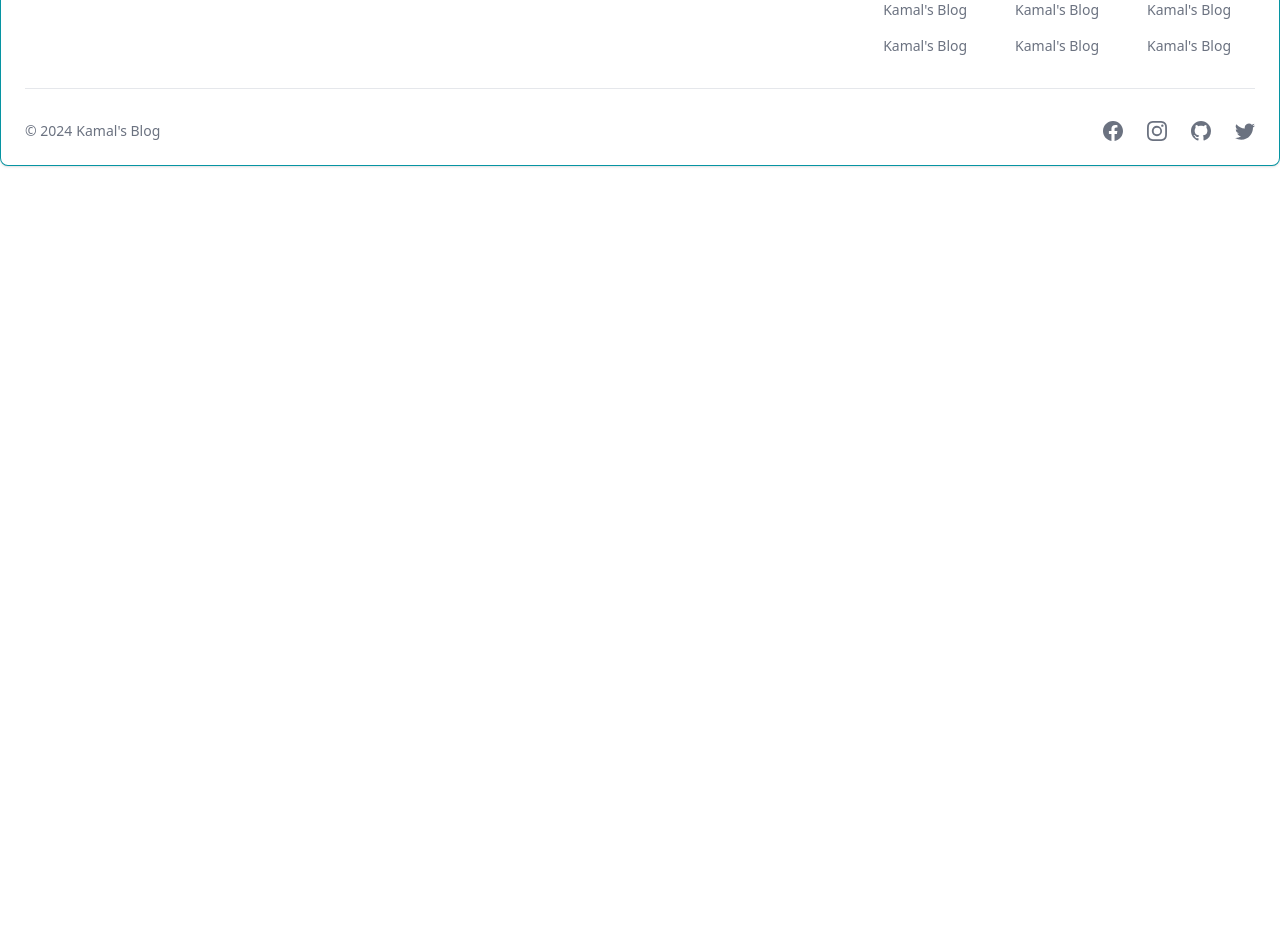
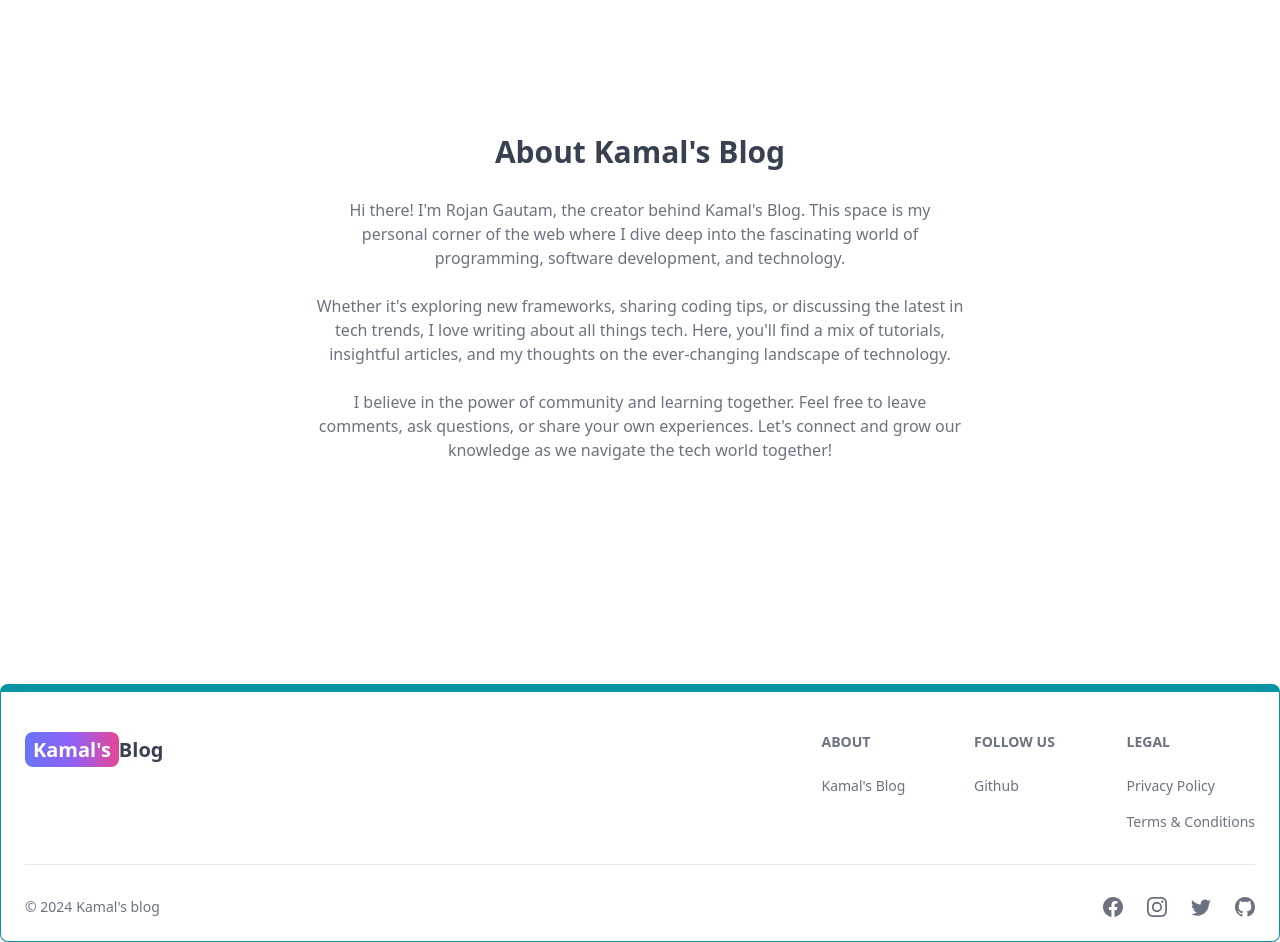
Before and after one commit to this-iskamal/BLOG-APP, a React (Vite) app in the folder client/: page /about in a window 1280 px wide. Shown: the part 180-1122 px from the top of the page. Before the commit the page ends 800 px from the top, so only its background shows below. Built offline with nearby package versions, Linux system fonts and the light colour scheme; no server answers.

Commit message:
complete search page, project page and about page

```diff
--- a/client/src/App.jsx
+++ b/client/src/App.jsx
@@ -15,6 +15,7 @@ import CreatePost from "./pages/CreatePost";
 import UpdatePost from "./pages/UpdatePost";
 import PostPage from "./pages/PostPage";
 import ScrollToTop from "./components/ScrollToTop";
+import Search from "./pages/Search";
 
 export default function App() {
   return (
@@ -26,6 +27,8 @@ export default function App() {
         <Route path="/about" element={<About />} />
         <Route path="/sign-up" element={<SignUp />} />
         <Route path="/sign-in" element={<SignIn />} />
+        <Route path="/search" element={<Search />} />
+
         <Route path="/post/:postSlug" element={<PostPage />} />
         <Route element={<PrivateRoute />}>
           <Route path="/dashboard" element={<Dashboard />} />
--- a/client/src/components/Footer.jsx
+++ b/client/src/components/Footer.jsx
@@ -1,9 +1,13 @@
 import { Footer } from "flowbite-react";
-import React from "react";
 import { Link } from "react-router-dom";
-import { BsFacebook, BsInstagram, BsTwitter, BsGithub } from "react-icons/bs";
-
-function FooterCom() {
+import {
+  BsFacebook,
+  BsInstagram,
+  BsTwitter,
+  BsGithub,
+  BsDribbble,
+} from "react-icons/bs";
+export default function FooterCom() {
   return (
     <Footer container className="border border-t-8 border-teal-500">
       <div className="w-full max-w-7xl mx-auto">
@@ -19,38 +23,36 @@ function FooterCom() {
               Blog
             </Link>
           </div>
-          <div className="grid grid-cols-2 gap-8  mt-4 sm:grid-cols-3 sm:gap-6">
+          <div className="grid grid-cols-2 gap-8 mt-4 sm:grid-cols-3 sm:gap-6">
             <div>
               <Footer.Title title="About" />
               <Footer.LinkGroup col>
-                <Footer.Link href="/" target="_blank" rel="noopener noreferrer">
-                  Kamal's Blog
-                </Footer.Link>
-                <Footer.Link href="/" target="_blank" rel="noopener noreferrer">
+                <Footer.Link
+                  href="/about"
+                  target="_blank"
+                  rel="noopener noreferrer"
+                >
                   Kamal's Blog
                 </Footer.Link>
               </Footer.LinkGroup>
             </div>
             <div>
-              <Footer.Title title="About" />
+              <Footer.Title title="Follow us" />
               <Footer.LinkGroup col>
-                <Footer.Link href="/" target="_blank" rel="noopener noreferrer">
-                  Kamal's Blog
-                </Footer.Link>
-                <Footer.Link href="/" target="_blank" rel="noopener noreferrer">
-                  Kamal's Blog
+                <Footer.Link
+                  href="https://github.com/this-iskamal"
+                  target="_blank"
+                  rel="noopener noreferrer"
+                >
+                  Github
                 </Footer.Link>
               </Footer.LinkGroup>
             </div>
             <div>
-              <Footer.Title title="About" />
+              <Footer.Title title="Legal" />
               <Footer.LinkGroup col>
-                <Footer.Link href="/" target="_blank" rel="noopener noreferrer">
-                  Kamal's Blog
-                </Footer.Link>
-                <Footer.Link href="/" target="_blank" rel="noopener noreferrer">
-                  Kamal's Blog
-                </Footer.Link>
+                <Footer.Link href="#">Privacy Policy</Footer.Link>
+                <Footer.Link href="#">Terms &amp; Conditions</Footer.Link>
               </Footer.LinkGroup>
             </div>
           </div>
@@ -59,19 +61,26 @@ function FooterCom() {
         <div className="w-full sm:flex sm:items-center sm:justify-between">
           <Footer.Copyright
             href="#"
-            by="Kamal's Blog"
+            by="Kamal's blog"
             year={new Date().getFullYear()}
           />
           <div className="flex gap-6 sm:mt-0 mt-4 sm:justify-center">
-            <Footer.Icon href="#" icon={BsFacebook} />
-            <Footer.Icon href="#" icon={BsInstagram} />
-            <Footer.Icon href="#" icon={BsGithub} />
-            <Footer.Icon href="#" icon={BsTwitter} />
+            <Footer.Icon
+              href="https://www.facebook.com/kamalgautam36808/"
+              icon={BsFacebook}
+            />
+            <Footer.Icon
+              href="https://www.instagram.com/ka_mal_gau_tam/"
+              icon={BsInstagram}
+            />
+            <Footer.Icon href="https://x.com/Gautam_Kamal_" icon={BsTwitter} />
+            <Footer.Icon
+              href="https://github.com/this-iskamal"
+              icon={BsGithub}
+            />
           </div>
         </div>
       </div>
     </Footer>
   );
 }
-
-export default FooterCom;
--- a/client/src/components/Header.jsx
+++ b/client/src/components/Header.jsx
@@ -1,5 +1,5 @@
-import React from "react";
-import { Link, useLocation } from "react-router-dom";
+import React, { useEffect,useState } from "react";
+import { Link, useLocation , useNavigate } from "react-router-dom";
 import {
   Avatar,
   Button,
@@ -17,9 +17,21 @@ import { signOutSuccess } from "../redux/user/userSlice";
 
 export default function Header() {
   const path = useLocation().pathname;
+  const location = useLocation();
+  const navigate = useNavigate();
   const dispatch = useDispatch();
   const { currentUser } = useSelector((state) => state.user);
   const { theme } = useSelector((state) => state.theme);
+  const [searchTerm, setSearchTerm] = useState("");
+
+
+  useEffect(()=>{
+    const urlParams = new URLSearchParams(location.search)
+    const searchTermFromUrl = urlParams.get("searchTerm")
+    if(searchTermFromUrl){
+      setSearchTerm(searchTermFromUrl)
+    }
+  },[location.search])
 
   const handlesignout = async () => {
     try {
@@ -37,6 +49,15 @@ export default function Header() {
     }
   };
 
+  const handlesubmit = (e) =>{
+    e.preventDefault();
+    const urlParams  = new URLSearchParams(location.search)
+    urlParams.set("searchTerm",searchTerm)
+    const searchQuery = urlParams.toString()
+    navigate(`/search?${searchQuery}`)
+
+  }
+
   return (
     <Navbar className="border-b-2">
       <Link
@@ -48,12 +69,14 @@ export default function Header() {
         </span>
         Blog
       </Link>
-      <form>
+      <form onSubmit={handlesubmit}>
         <TextInput
           type="text"
           placeholder="Search..."
           rightIcon={AiOutlineSearch}
           className="hidden lg:inline"
+          value={searchTerm}
+          onChange={(e) => setSearchTerm(e.target.value)}
         />
       </form>
       <Button className="w-12 h-10 lg:hidden" color="gray" pill>
--- a/client/src/pages/About.jsx
+++ b/client/src/pages/About.jsx
@@ -1,5 +1,26 @@
-import React from "react";
+export default function About() {
+  return (
+    <div className='min-h-screen flex items-center justify-center'>
+      <div className='max-w-2xl mx-auto p-3 text-center'>
+        <div>
+          <h1 className='text-3xl font font-semibold text-center my-7'>
+            About Kamal's Blog
+          </h1>
+          <div className='text-md text-gray-500 flex flex-col gap-6'>
+            <p>
+              Hi there! I'm Rojan Gautam, the creator behind Kamal's Blog. This space is my personal corner of the web where I dive deep into the fascinating world of programming, software development, and technology.
+            </p>
 
-export default function About() {
-  return <div>ABout</div>;
+            <p>
+              Whether it's exploring new frameworks, sharing coding tips, or discussing the latest in tech trends, I love writing about all things tech. Here, you'll find a mix of tutorials, insightful articles, and my thoughts on the ever-changing landscape of technology.
+            </p>
+
+            <p>
+              I believe in the power of community and learning together. Feel free to leave comments, ask questions, or share your own experiences. Let's connect and grow our knowledge as we navigate the tech world together!
+            </p>
+          </div>
+        </div>
+      </div>
+    </div>
+  );
 }
--- a/client/src/pages/Projects.jsx
+++ b/client/src/pages/Projects.jsx
@@ -1,9 +1,11 @@
-import React from 'react'
+import CallToAction from '../components/CallToAction';
 
 export default function Projects() {
   return (
-    <div>
-      Projects
+    <div className='min-h-screen max-w-2xl mx-auto flex justify-center items-center flex-col gap-6 p-3'>
+      <h1 className='text-3xl font-semibold'>Pojects</h1>
+      <p className='text-md text-gray-500'>Build fun and engaging projects while learning HTML, CSS, and JavaScript!</p>
+      <CallToAction />
     </div>
   )
 }
--- /dev/null
+++ b/client/src/pages/Search.jsx
@@ -0,0 +1,165 @@
+import { Button, Select, TextInput } from "flowbite-react";
+import React, { useEffect, useState } from "react";
+import { useLocation, useNavigate } from "react-router-dom";
+import PostCard from "../components/PostCard";
+
+export default function Search() {
+  const [sidebarData, setSidebarData] = useState({
+    searchTerm: "",
+    sort: "desc",
+    category: "uncategorized",
+  });
+  const [posts, setPosts] = useState([]);
+  const [loading, setLoading] = useState(false);
+  const [showMore, setShowMore] = useState(false);
+  const location = useLocation();
+  const navigate = useNavigate();
+
+  useEffect(() => {
+    const urlParams = new URLSearchParams(location.search);
+    const searchTermFromUrl = urlParams.get("searchTerm");
+    const sortFromUrl = urlParams.get("sort");
+    const categoryFromUrl = urlParams.get("category");
+    if (searchTermFromUrl || sortFromUrl || categoryFromUrl) {
+      setSidebarData({
+        ...sidebarData,
+        searchTerm: searchTermFromUrl,
+        sort: sortFromUrl,
+        category: categoryFromUrl,
+      });
+    }
+    const fetchPosts = async () => {
+      setLoading(true);
+      const searchQuery = urlParams.toString();
+      const res = await fetch(`/api/post/getposts?${searchQuery}`);
+      if (!res.ok) {
+        setLoading(false);
+        return;
+      }
+      if (res.ok) {
+        const data = await res.json();
+        setPosts(data.posts);
+        setLoading(false);
+        if (data.posts.length === 9) {
+          setShowMore(true);
+        } else {
+          setShowMore(false);
+        }
+      }
+    };
+    fetchPosts();
+  }, [location.search]);
+
+  const handlechange = (e) => {
+    if (e.target.id === "searchTerm") {
+      setSidebarData({ ...sidebarData, searchTerm: e.target.value });
+    }
+    if (e.target.id === "order") {
+      const order = e.target.value || "desc";
+      setSidebarData({ ...sidebarData, sort: order });
+    }
+    if (e.target.id === "category") {
+      const category = e.target.value || "uncategorized";
+      setSidebarData({ ...sidebarData, category: category });
+    }
+  };
+
+  const handlesubmit = async (e) => {
+    e.preventDefault();
+    const urlParams = new URLSearchParams(location.search);
+    urlParams.set("searchTerm", sidebarData.searchTerm);
+    urlParams.set("sort", sidebarData.sort);
+    urlParams.set("category", sidebarData.category);
+    const searchQuery = urlParams.toString();
+    navigate(`/search?${searchQuery}`);
+  };
+
+  const handleshowmore = async () => {
+    const numberOfPosts = posts.length;
+    const startIndex = numberOfPosts;
+    const urlParams = new URLSearchParams(location.search);
+    urlParams.set("startIndex", startIndex);
+    const searchQuery = urlParams.toString();
+    const res = await fetch(`/api/post/getposts?${searchQuery}`);
+    if (!res.ok) {
+      return;
+    }
+    if (res.ok) {
+      const data = await res.json();
+      setPosts([...posts, ...data.posts]);
+      if (data.posts.length === 9) {
+        setShowMore(true);
+      } else {
+        setShowMore(false);
+      }
+    }
+  };
+
+  return (
+    <div className="flex flex-col md:flex-row">
+      <div className="p-7 border-b md:border-r md:min-h-screen border-gray-500">
+        <form className="flex flex-col  gap-8" onSubmit={handlesubmit}>
+          <div className="flex items-center gap-2 ">
+            <label className="whitespace-nowrap font-semibold">
+              Search Term:{" "}
+            </label>
+            <TextInput
+              placeholder="Search..."
+              id="searchTerm"
+              type="text"
+              value={sidebarData.searchTerm}
+              onChange={handlechange}
+            />
+          </div>
+          <div className="flex items-center gap-2">
+            <label className="font-semibold">Sort:</label>
+            <Select onChange={handlechange} value={sidebarData.sort} id="order">
+              <option value="desc">Latest</option>
+              <option value="asc">Oldest</option>
+            </Select>
+          </div>
+          <div className="flex items-center gap-2">
+            <label className="font-semibold">Category:</label>
+            <Select
+              onChange={handlechange}
+              value={sidebarData.category}
+              id="category"
+            >
+              <option value="uncategorized">Uncategorized</option>
+              <option value="react">ReactJs</option>
+              <option value="next">NextJs</option>
+              <option value="express">Express</option>
+              <option value="mongodb">MongoDB</option>
+              <option value="javascript">Javascript</option>
+            </Select>
+          </div>
+          <Button type="submit" outline gradientDuoTone="purpleToPink">
+            Apply Filters
+          </Button>
+        </form>
+      </div>
+      <div className="w-full">
+        <h1 className="text-3xl font-semibold sm:border-b border-gray-500 p-3 mt-5">
+          Post Results:
+        </h1>
+        <div className="p-7 flex flex-wrap gap-4">
+          {!loading && posts.length === 0 && (
+            <p className="text-xl text-gray-500">No posts found</p>
+          )}
+          {loading && <p className="text-xl text-gray-500">No posts found</p>}
+          {!loading &&
+            posts &&
+            posts.map((post) => <PostCard key={post._id} post={post} />)}
+          {showMore && (
+            <button
+              className="text-teal-500 text-lg hover:underline p-7 w-full"
+              onClick={handleshowmore}
+            >
+              Show more
+            </button>
+          )}
+        </div>
+      </div>
+    </div>
+  );
+}
```
